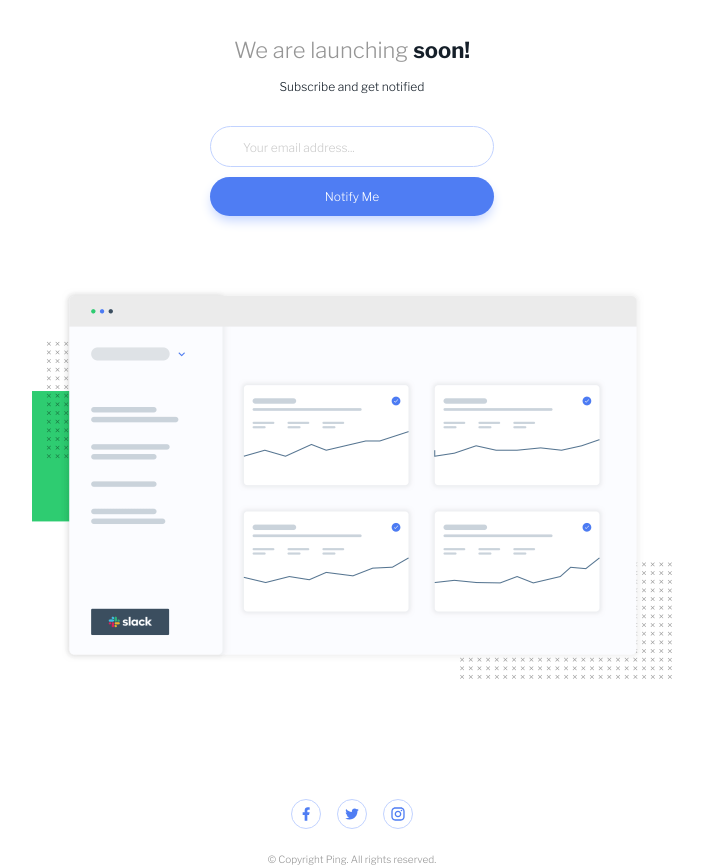
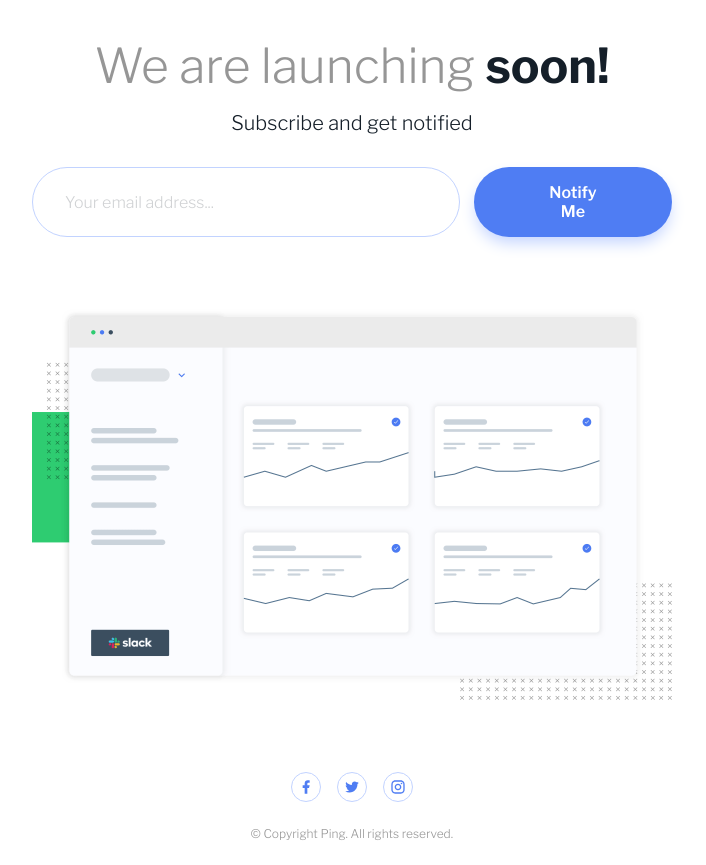
Before and after one commit to ShubhamDRaj/fem-ping-coming-soon-page, a plain HTML site: page index.html in a window 1280 px wide. Shown: the part 113-978 px from the top of the page, without its empty margins (288-994 px from the left). After the commit the page ends 954 px from the top, so only its background shows below. Drawn offline with nearby package versions, Linux system fonts and the light colour scheme.

Commit message:
completed desktop design

```diff
--- a/style.css
+++ b/style.css
@@ -15,7 +15,7 @@
 
     --fs-100-10: 0.625rem;
     --fs-200-12: 0.75rem;
-    --fs-300-20: 1.25rem;
+    --fs-300-16: 1rem;
     --fs-400-22: 1.375rem;
 }
 
@@ -143,7 +143,7 @@ body {
 }
 
 .primary-form > input:where([type="email"])::placeholder {
-    color: var(--clr-s);
+    color: var(--clr-neutral-900);
     opacity: 0.2;
     font-size: var(--fs-200-12);
 }
@@ -151,6 +151,7 @@ body {
 .button {
     color: var(--clr-neutral-100);
     font-size: var(--fs-200-12);
+    font-weight: var(--fw-semi-bold);
     background-color: var(--clr-primary-300);
     border: 0;
     border-radius: var(--border-radius);
@@ -160,6 +161,7 @@ body {
 
 .main-img {
     width: 324px;
+    margin-inline: auto;
 }
 
 .socials {
@@ -182,11 +184,46 @@ body {
 }
 
 @media (min-width: 600px) {
+    :root {
+        --fs-400-22: clamp(1.875rem, -1.5rem + 7.03125vw, 3rem);
+    }
+
     .logo {
         width: auto;
+    }
+
+    .landing-text {
+        font-size: clamp(1rem, 0.25rem + 1.5625vw, 1.25rem);
+    }
+
+    .primary-form {
+        grid-template-columns: auto 1fr;
+        column-gap: 0.875rem;
+    }
+
+    .primary-form > input:where([type="email"]) {
+        padding-block: clamp(0.875rem, 0.5rem + 0.78125vw, 1rem);
+        padding-inline-end: clamp(7rem, -8rem + 31.25vw, 12rem);
+    }
+
+    .primary-form > input:where([type="email"])::placeholder {
+        font-size: clamp(0.875rem, 0.5rem + 0.78125vw, 1rem);
+    }
+
+    .button {
+        font-size: clamp(0.875rem, 0.5rem + 0.78125vw, 1rem);
+        padding: clamp(0.875rem, 0.5rem + 0.78125vw, 1rem) clamp(3rem, 0rem + 6.25vw, 4rem);
     }
 
     .main-img {
         width: 100%;
     }
+
+    .socials {
+        margin-block-start: 4.5rem;
+    }
+
+    .copyright {
+        font-size: var(--fs-200-12);
+    }
 }
```
